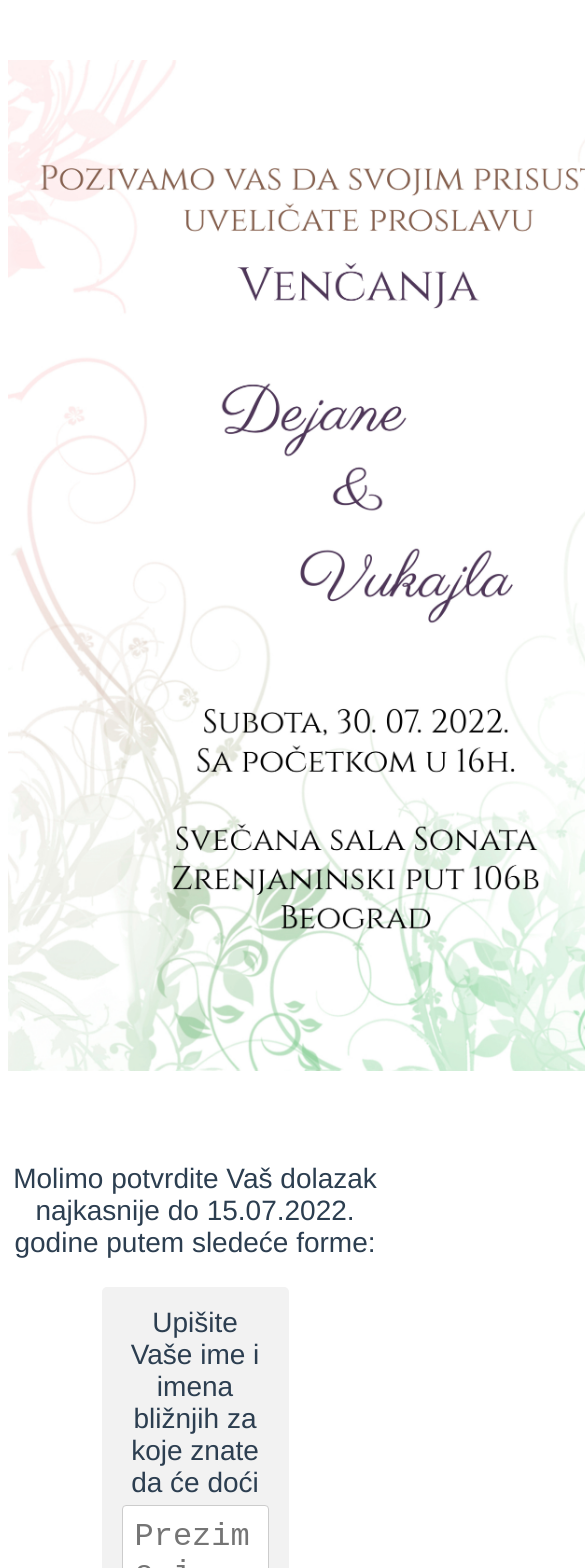
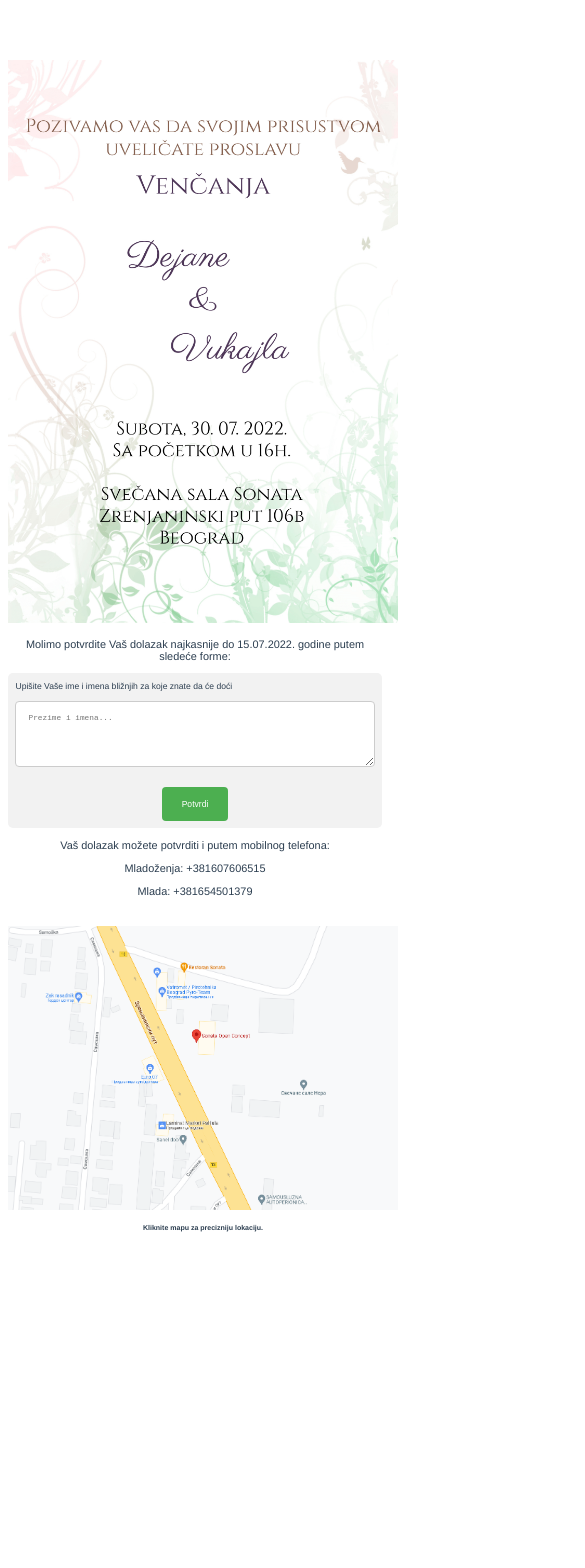
Before and after one commit to izga/pozivnica, a Vue app: page / in a window 390 px wide. Shown: the top 1568 px of the page, 585 px wide, since content can reach past the window. After the commit the page ends 1248 px from the top, so only its background shows below. Built offline with nearby package versions, Linux system fonts and the light colour scheme; what vue-simple-alert would draw is missing.

Commit message:
mobile friendly

```diff
--- a/src/App.vue
+++ b/src/App.vue
@@ -1,8 +1,12 @@
 <template>
   <div id="app">
+    <div id="pozivnica-container">
       <img alt="Pozivnica" src="./assets/pozivnica.jpeg">
+    </div>
     <p>Molimo potvrdite Vaš dolazak najkasnije do 15.07.2022. godine putem sledeće forme: </p>
-    <contact-form />
+    <div id="forma">
+      <contact-form/>
+    </div>
     <br>
     <div id="mobile-form">
       <p>Vaš dolazak možete potvrditi i putem mobilnog telefona:</p>
@@ -10,8 +14,10 @@
       <p>Mlada: +381654501379</p>
     </div>
     <br>
+    <div id="map-container">
       <a href="https://goo.gl/maps/zNuXFVtMzmqnqmhQA" target="_blank"><img alt="Pozivnica" src="./assets/maps.png"></a>
       <h4>Kliknite mapu za precizniju lokaciju.</h4>
+    </div>
   </div>
 </template>
 
@@ -37,15 +43,35 @@ export default {
 }
 
 #mobile-form {
-
+  /*all is good*/
 }
 
 p {
-  font-size: 28px;
+  font-size: 2.8vmin;
 }
 
-img {
-  width: 700px;
-  padding-bottom: 60px;
+#forma {
+  max-width: 1800px;
+  display: inline-block;
+}
+
+#pozivnica-container {
+  max-width: 100vmin;
+  display: inline-block;
+}
+#map-container {
+  max-width: 100vmin;
+  display: inline-block;
+}
+
+a, img {
+  width: 100%;
+  width: -moz-available;          /* WebKit-based browsers will ignore this. */
+  width: -webkit-fill-available;  /* Mozilla-based browsers will ignore this. */
+  width: fill-available;
+}
+
+h4 {
+  font-size: 1.8vmin;
 }
 </style>
--- a/src/components/ContactForm.vue
+++ b/src/components/ContactForm.vue
@@ -73,7 +73,7 @@ export default {
 
 label {
   float: left;
-  font-size: 28px ;
+  font-size: 2.2vmin ;
 }
 input[type=text], [type=email], textarea {
   width: 100%;
@@ -81,10 +81,10 @@ input[type=text], [type=email], textarea {
   border: 1px solid #ccc;
   border-radius: 4px;
   box-sizing: border-box;
-  margin-top: 6px;
+  margin-top: 10px;
   margin-bottom: 16px;
   resize: vertical;
-  font-size: 32px ;
+  font-size: 2vmin ;
 }
 
 input[type=submit] {
@@ -94,7 +94,7 @@ input[type=submit] {
   border: none;
   border-radius: 4px;
   cursor: pointer;
-  font-size: 22px ;
+  font-size: 2.2vmin;
 }
 
 input[type=submit]:hover {
@@ -107,7 +107,6 @@ input[type=submit]:hover {
   text-align: center;
   border-radius: 5px;
   background-color: #f2f2f2;
-  padding: 20px;
-  width: 50%;
+  padding: 2%;
 }
 </style>
```
Lines whose indentation alone changed are shown as unchanged.
